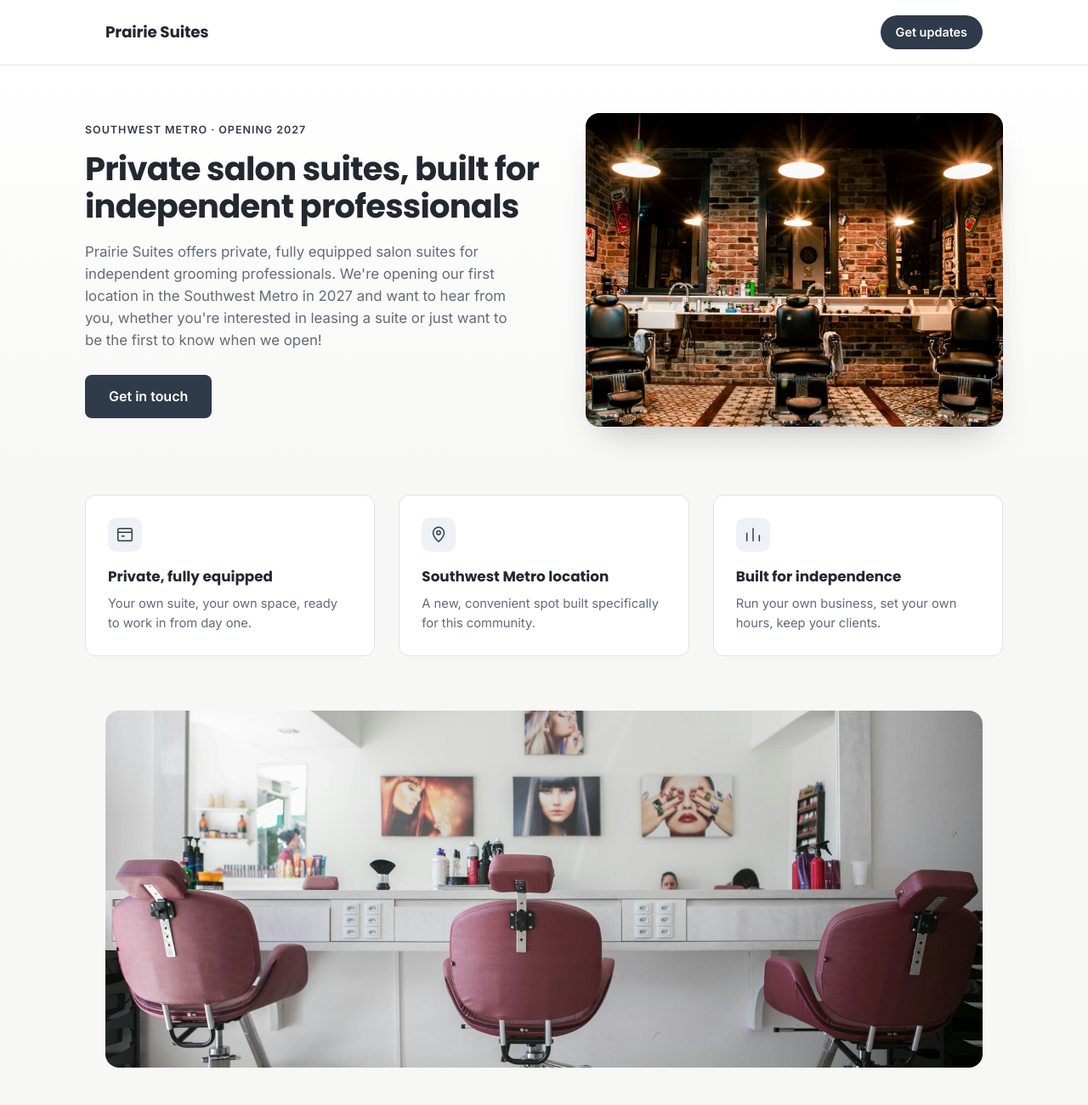
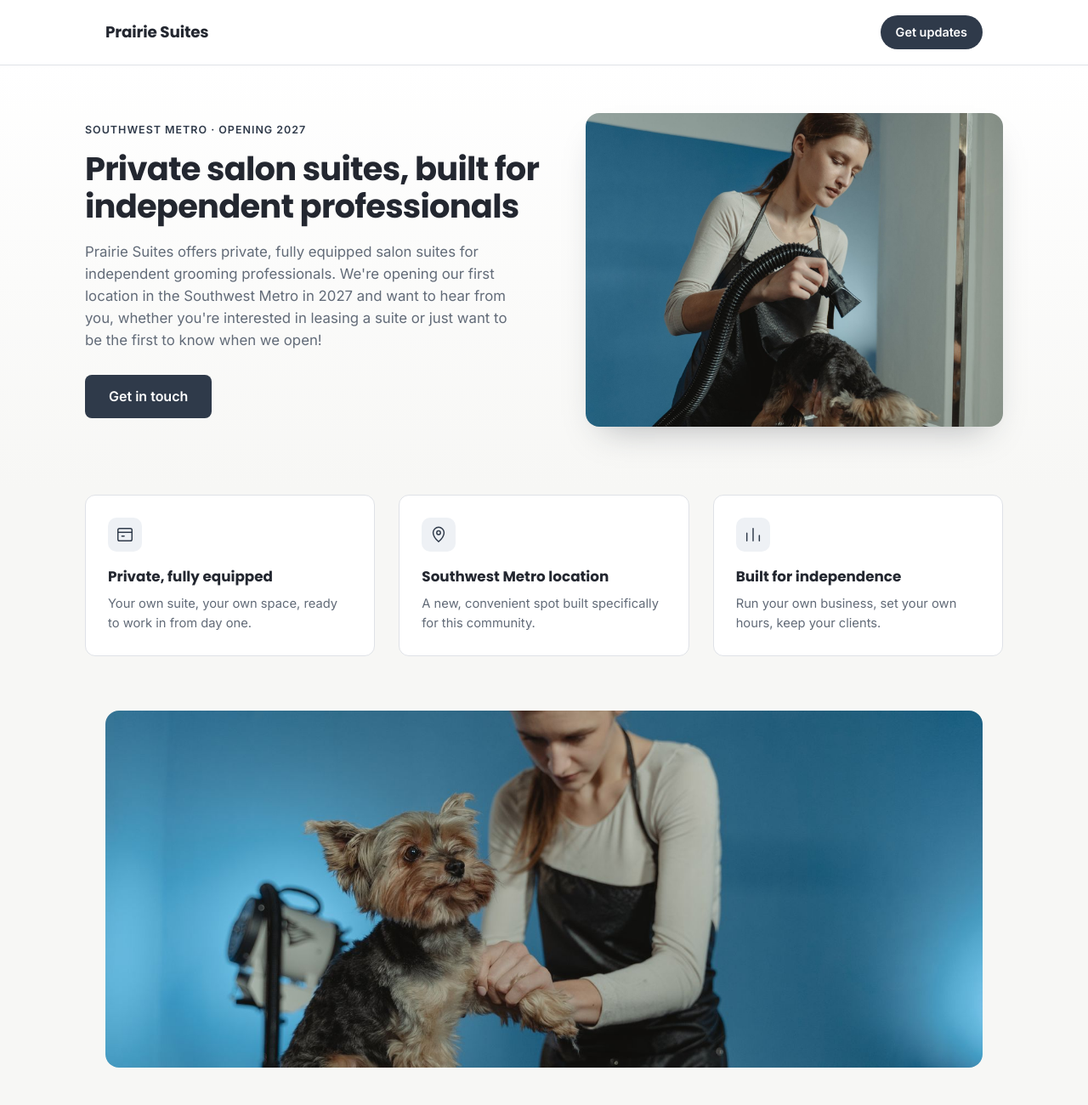
Before and after one commit to danielwngr/prairie-suites-landing, a website: page index.html in a window 1280 px wide. Shown: the top 1300 px of the page at 85% size. Drawn offline with Linux system fonts and the light colour scheme.

Commit message:
Swap in actual pet grooming photos, replacing human hair salon stock
The business is pet grooming suites, not human hair/barber suites, so
the earlier placeholder photos (salon chairs, hairdryer on a person)
were wrong. Replaced with free-license Pexels photos of a groomer
actively working on a dog (hero) and a close-up grooming shot
(showcase), sourced and verified by content before committing.

```diff
--- a/index.html
+++ b/index.html
@@ -35,8 +35,8 @@
         </div>
         <div class="hero-media">
           <img
-            src="images/hero-suite.jpg"
-            alt="A stylist working with a client in a bright, modern salon suite"
+            src="images/hero-groom.jpg"
+            alt="A professional groomer blow-drying a small dog in a clean, private grooming suite"
             loading="eager"
           />
         </div>
@@ -80,8 +80,8 @@
 
     <section class="showcase">
       <img
-        src="images/private-stations.jpg"
-        alt="Row of private, well-lit styling stations with mirrors"
+        src="images/showcase-groom.jpg"
+        alt="A groomer carefully trimming a dog's coat at a grooming table"
       />
     </section>
 
```
Also changed, not shown: images/hero-groom.jpg (added), images/hero-suite.jpg (deleted), images/private-stations.jpg (deleted), images/showcase-groom.jpg (added).
